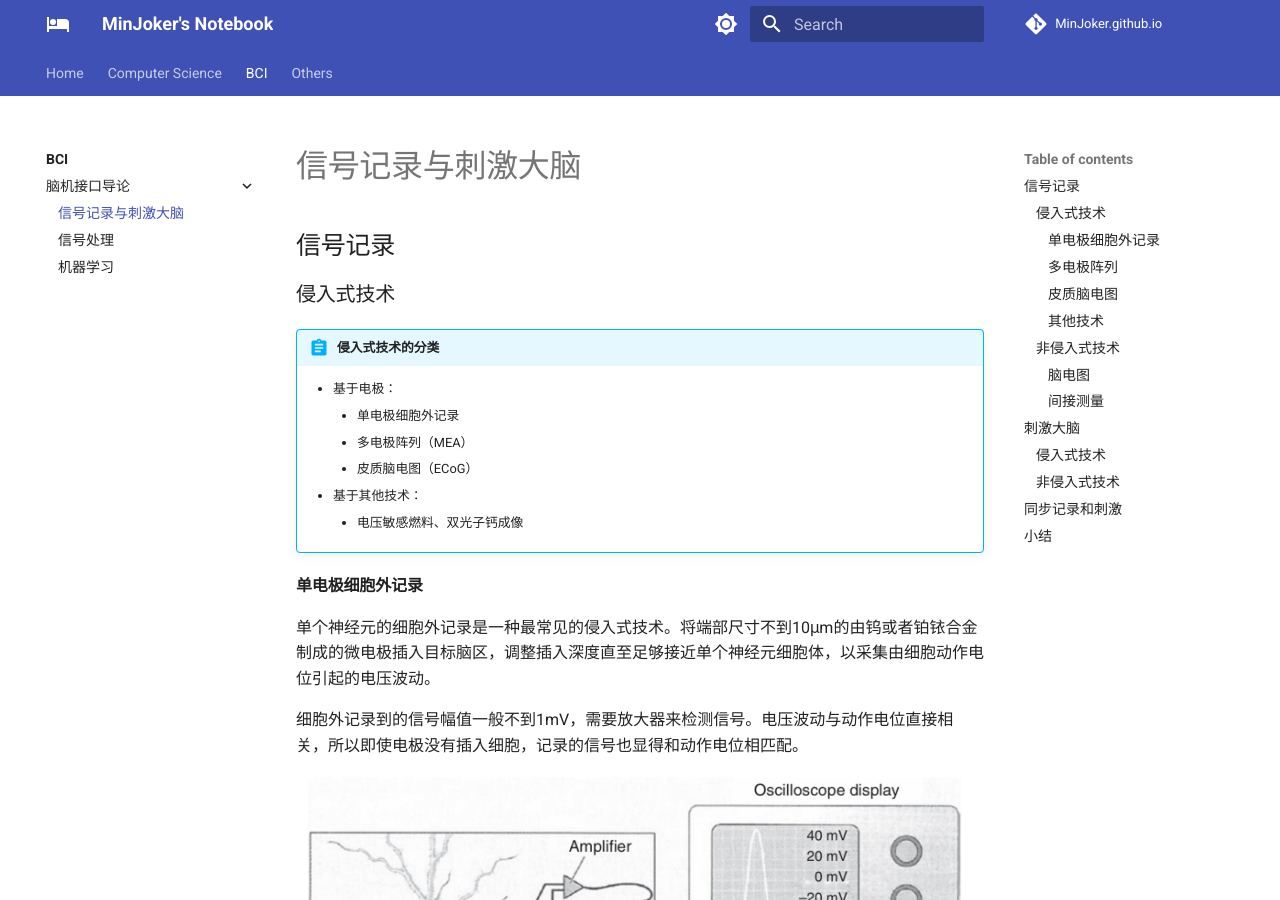
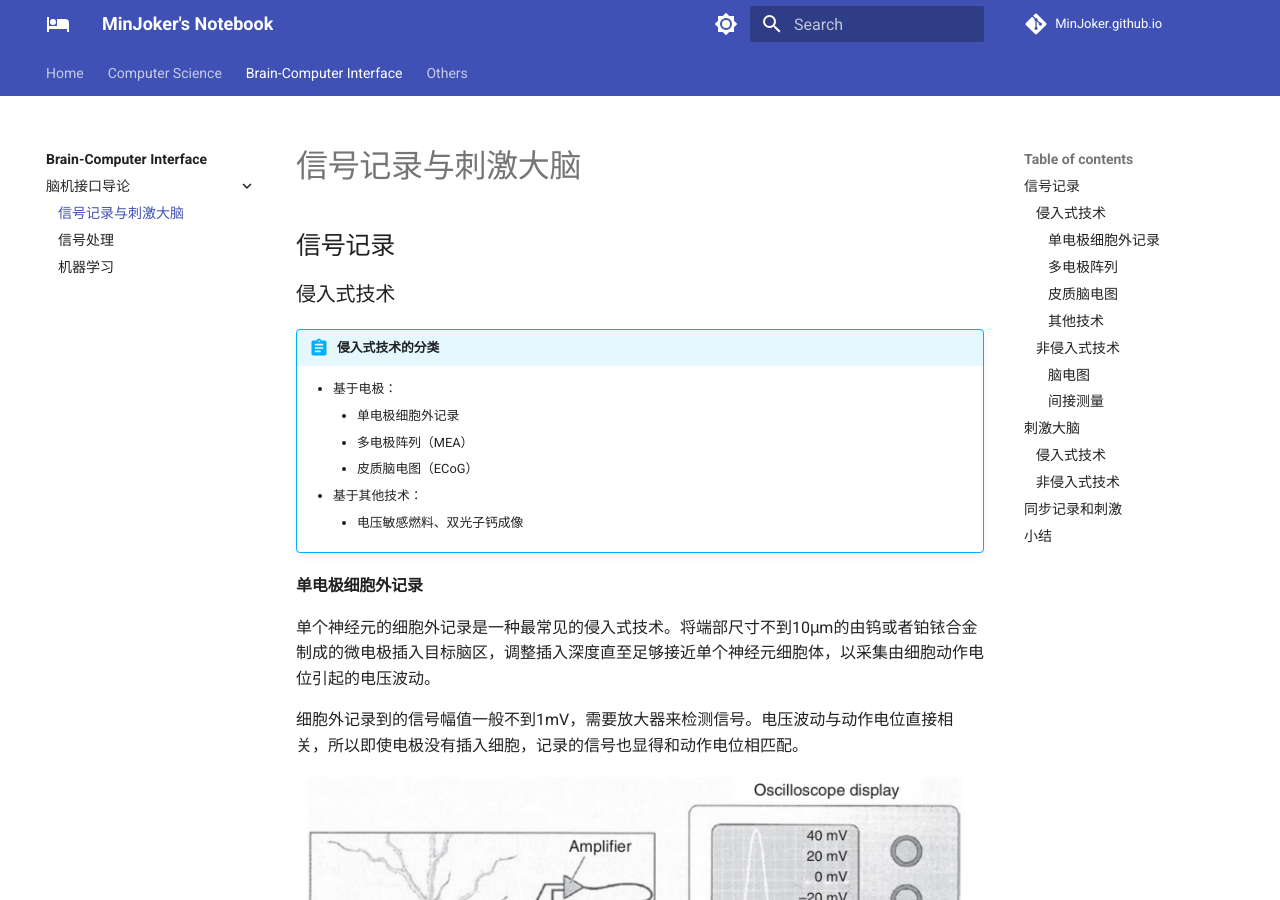
Before and after one commit to MinJoker/MinJoker.github.io, an MkDocs documentation site: the page built from docs/bci/bciai/ch3.md, in a window 1280 px wide and 900 px high. Built offline with MkDocs 1.6.1 and Material for MkDocs 9.7.7, drawn with Linux system fonts in a browser that asks for light colours; comment, search, counter and statistics services are not loaded.

Commit message:
rename: BCI

```diff
--- a/mkdocs.yml
+++ b/mkdocs.yml
@@ -99,7 +99,7 @@ nav:
     - 数据结构与算法:
       - cs/algorithms/lec1.md
 
-  - BCI:
+  - Brain-Computer Interface:
     - bci/index.md
     - 脑机接口导论:
       - bci/bciai/ch3.md
```
